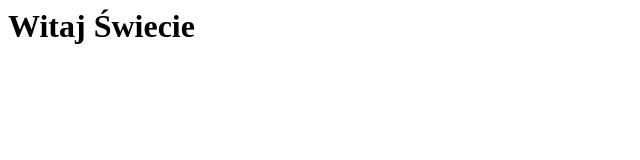
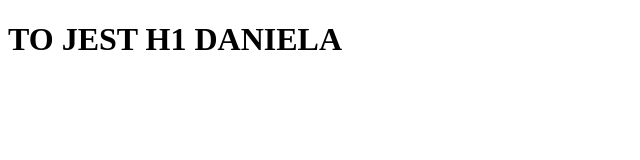
Before and after one commit to Maciej2020/git-test, a plain HTML site: page newfile.html in a window 1280 px wide. Shown: the whole page, without its empty margins (0-640 px from the left). Drawn offline with Linux system fonts and the light colour scheme.

Commit message:
Update index.html

```diff
--- a/newfile.html
+++ b/newfile.html
@@ -1,12 +1,14 @@
-<html>
-    <head>
+<!DOCTYPE html>
+<html lang="en">
 
-        <meta charset="UTF-8">
-        <title>Hello</title>
-    </head>
-    <body>
-            <h1>Witaj Świecie</h1>
+<head>
+    <meta charset="UTF-8">
+    <meta name="viewport" content="width=device-width, initial-scale=1.0">
+    <title>Document</title>
+</head>
 
+<body>
+    <h1>TO JEST H1 DANIELA</h1>
+</body>
 
-    </body>
 </html>
```
